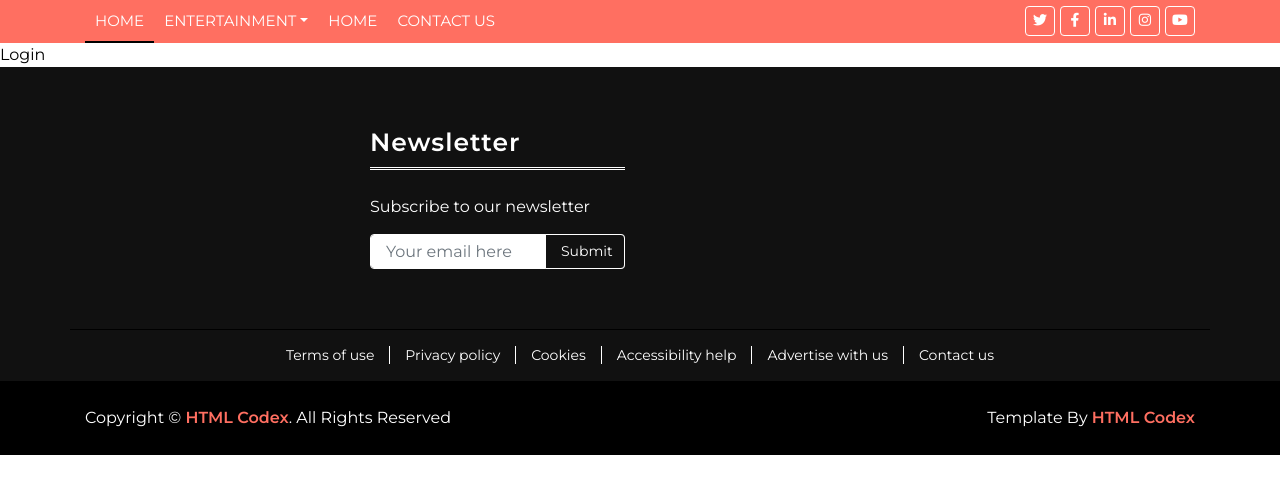
After one commit to yokwejuste/lastass, a Django app: page /login/ in a window 1280 px wide. The commit adds this page. Shown: the top 494 px of the page. Run offline with Django 3.2, Linux system fonts and the light colour scheme; some libraries are stand-ins or nearby versions.

Commit message:
added more views added login template updated the Post model

```diff
--- a/news/models.py
+++ b/news/models.py
@@ -12,7 +12,8 @@ class User(models.Model):
 class Post(models.Model):
     author = models.ForeignKey(User, on_delete=models.CASCADE)
     image = models.FileField(upload_to='images/', null=True)
-    title = models.CharField(max_length=500)
+    title = models.CharField(max_length=100)
+    body = models.CharField(max_length=500)
     views = models.IntegerField()
     reactions = models.IntegerField()
 
--- a/news/templates/contact.html
+++ b/news/templates/contact.html
@@ -5,7 +5,7 @@
         <div class="breadcrumb-wrap">
             <div class="container">
                 <ul class="breadcrumb">
-                    <li class="breadcrumb-item"><a href="{% url 'index' %}">Home</a></li>
+                    <li class="breadcrumb-item"><a href="{% url 'news:index' %}">Home</a></li>
                     <li class="breadcrumb-item active">Contact</li>
                 </ul>
             </div>
--- /dev/null
+++ b/news/templates/login.html
@@ -0,0 +1,171 @@
+{% load static %}
+
+<!DOCTYPE html>
+<html lang="en">
+  <head>
+    <meta charset="utf-8" />
+    <title>Bootstrap News Template - Free HTML Templates</title>
+    <meta content="width=device-width, initial-scale=1.0" name="viewport" />
+    <!-- Favicon -->
+    <!-- <link href="img/favicon.ico" rel="icon" /> -->
+
+    <!-- Google Fonts -->
+    <link
+      href="https://fonts.googleapis.com/css?family=Montserrat:400,600&display=swap"
+      rel="stylesheet"
+    />
+
+    <!-- CSS Libraries -->
+    <link
+      href="https://stackpath.bootstrapcdn.com/bootstrap/4.4.1/css/bootstrap.min.css"
+      rel="stylesheet"
+    />
+    <link
+      href="https://cdnjs.cloudflare.com/ajax/libs/font-awesome/5.10.0/css/all.min.css"
+      rel="stylesheet"
+    />
+    <link href="{% static '/lib/slick/slick.css' %}" rel="stylesheet" />
+    <link href="{% static '/lib/slick/slick-theme.css' %}" rel="stylesheet" />
+
+    <!-- Template Stylesheet -->
+    <link href="{% static '/css/style.css' %}" rel="stylesheet" />
+  </head>
+
+  <body>
+    <!-- Nav Bar Start -->
+    <div class="nav-bar">
+        <div class="container">
+          <nav class="navbar navbar-expand-md bg-dark navbar-dark">
+            <a href="#" class="navbar-brand">MENU</a>
+            <button
+              type="button"
+              class="navbar-toggler"
+              data-toggle="collapse"
+              data-target="#navbarCollapse"
+            >
+              <span class="navbar-toggler-icon"></span>
+            </button>
+
+            <div
+              class="collapse navbar-collapse justify-content-between"
+              id="navbarCollapse"
+            >
+              <div class="navbar-nav mr-auto">
+                <a href="index.html" class="nav-item nav-link active">Home</a>
+                <div class="nav-item dropdown">
+                  <a
+                    href="#"
+                    class="nav-link dropdown-toggle"
+                    data-toggle="dropdown"
+                    >Entertainment</a
+                  >
+                  <div class="dropdown-menu">
+                    <a href="#" class="dropdown-item">Sports</a>
+                    <a href="#" class="dropdown-item">Music</a>
+                  </div>
+                </div>
+                <a href="single-page.html" class="nav-item nav-link">Home</a>
+                <a href="contact.html" class="nav-item nav-link">Contact Us</a>
+              </div>
+              <div class="social ml-auto">
+                <a href=""><i class="fab fa-twitter"></i></a>
+                <a href=""><i class="fab fa-facebook-f"></i></a>
+                <a href=""><i class="fab fa-linkedin-in"></i></a>
+                <a href=""><i class="fab fa-instagram"></i></a>
+                <a href=""><i class="fab fa-youtube"></i></a>
+              </div>
+            </div>
+          </nav>
+        </div>
+      </div>
+      <!-- Nav Bar End -->
+
+<div class="about">
+
+
+    Login
+
+
+</div>
+  <!-- Footer Start -->
+  <div class="footer">
+    <div class="container">
+      <div class="row">
+        <div class="col-lg-3 col-md-6">
+          <div class="footer-widget">
+
+          </div>
+        </div>
+
+
+
+        <div class="col-lg-3 col-md-6">
+          <div class="footer-widget">
+            <h3 class="title">Newsletter</h3>
+            <div class="newsletter">
+              <p>
+               Subscribe to our newsletter
+              </p>
+              <form>
+                <input
+                  class="form-control"
+                  type="email"
+                  placeholder="Your email here"
+                />
+                <button class="btn">Submit</button>
+              </form>
+            </div>
+          </div>
+        </div>
+      </div>
+    </div>
+  </div>
+  <!-- Footer End -->
+
+  <!-- Footer Menu Start -->
+  <div class="footer-menu">
+    <div class="container">
+      <div class="f-menu">
+        <a href="">Terms of use</a>
+        <a href="">Privacy policy</a>
+        <a href="">Cookies</a>
+        <a href="">Accessibility help</a>
+        <a href="">Advertise with us</a>
+        <a href="">Contact us</a>
+      </div>
+    </div>
+  </div>
+  <!-- Footer Menu End -->
+
+  <!-- Footer Bottom Start -->
+  <div class="footer-bottom">
+    <div class="container">
+      <div class="row">
+        <div class="col-md-6 copyright">
+          <p>
+            Copyright &copy; <a href="https://htmlcodex.com">HTML Codex</a>.
+            All Rights Reserved
+          </p>
+        </div>
+
+        <div class="col-md-6 template-by">
+          <p>Template By <a href="https://htmlcodex.com">HTML Codex</a></p>
+        </div>
+      </div>
+    </div>
+  </div>
+  <!-- Footer Bottom End -->
+
+  <!-- Back to Top -->
+  <a href="#" class="back-to-top"><i class="fa fa-chevron-up"></i></a>
+
+  <!-- JavaScript Libraries -->
+  <script src="https://code.jquery.com/jquery-3.4.1.min.js"></script>
+  <script src="https://stackpath.bootstrapcdn.com/bootstrap/4.4.1/js/bootstrap.bundle.min.js"></script>
+  <script src="{% static '/lib/easing/easing.min.js' %}"></script>
+  <script src="{% static '/lib/slick/slick.min.js' %}"></script>
+
+  <!-- Template Javascript -->
+  <script src="{% static '/js/main.js' %}"></script>
+</body>
+</html>
--- a/news/urls.py
+++ b/news/urls.py
@@ -1,5 +1,3 @@
-
-
 from django.urls import path
 
 from . import views
@@ -8,5 +6,7 @@ app_name = 'news'
 
 urlpatterns = [
     path('', views.index, name='index'),
-    path('news/contact', views.contact, name='contact')
+    path('about/', views.about, name='about'),
+    path('contact/', views.contact, name='contact'),
+    path('login/', views.login, name='login')
 ]
--- a/news/views.py
+++ b/news/views.py
@@ -7,5 +7,11 @@ from django.shortcuts import render
 def index(request):
     return render(request, 'index.html')
 
+def about(request):
+    return render(request, 'about.html')
+
 def contact(request):
     return render(request, 'contact.html')
+
+def login(request):
+    return render(request, 'login.html')
```
Also changed, not shown: news/templates/about.html (+5 -17 lines), news/templates/base.html (+1 -10 lines), news/templates/mini-footer.html (added, +119 -0 lines), news/templates/mini-header.html (added, +80 -0 lines), db.sqlite3, media/images/cyber_iTxBr5f.png (added), news/migrations/0004_auto_20210617_2049.py (added).
